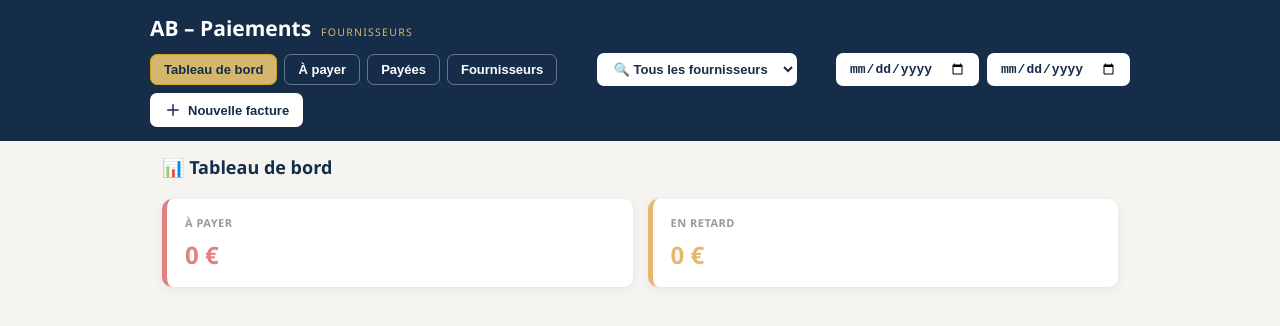
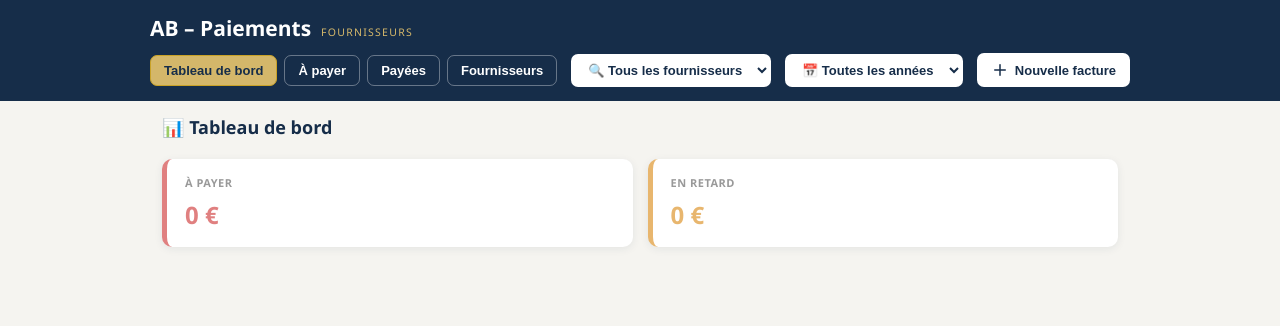
Before and after one commit to abrenov35/ab-facture, a React (Create React App) app: page / in a window 1280 px wide. Shown: the top 326 px of the page. Built offline with nearby package versions, Linux system fonts and the light colour scheme.

Commit message:
Simplifier les filtres - juste un dropdown pour sélectionner l'année

```diff
--- a/src/AB_Paiements_FINAL.jsx
+++ b/src/AB_Paiements_FINAL.jsx
@@ -32,8 +32,7 @@ export default function ABPaiements() {
   const gs = useGoogleSheets();
   const [activeTab, setActiveTab] = useState('dashboard');
   const [fournisseurFiltre, setFournisseurFiltre] = useState('');
-  const [dateDebut, setDateDebut] = useState('');
-  const [dateFin, setDateFin] = useState('');
+  const [anneeFiltre, setAnneeFiltre] = useState('');
   const [factures, setFactures] = useState([]);
   const [fournisseurs, setFournisseurs] = useState([]);
   const [editingFacture, setEditingFacture] = useState(null);
@@ -95,13 +94,8 @@ export default function ABPaiements() {
     ? factures.filter(f => f.fournisseur === fournisseurFiltre)
     : factures;
 
-  const facturesFiltreesPeriode = dateDebut && dateFin
-    ? facturesFiltrées.filter(f => {
-        const dateEch = new Date(f.dateEcheance);
-        const debut = new Date(dateDebut);
-        const fin = new Date(dateFin);
-        return dateEch >= debut && dateEch <= fin;
-      })
+  const facturesFiltreesPeriode = anneeFiltre
+    ? facturesFiltrées.filter(f => new Date(f.dateEcheance).getFullYear().toString() === anneeFiltre)
     : facturesFiltrées;
 
   const handlePayer = (facture) => {
@@ -257,14 +251,11 @@ export default function ABPaiements() {
               </select>
             </div>
 
-            {/* Filtres par période */}
+            {/* Dropdown filtre année */}
             <div style={{ display: 'flex', gap: '8px', alignItems: 'center', flexWrap: 'wrap' }}>
-              <input
-                type="date"
-                value={dateDebut}
-                onChange={(e) => setDateDebut(e.target.value)}
-                placeholder="De"
-                title="Date début"
+              <select
+                value={anneeFiltre}
+                onChange={(e) => setAnneeFiltre(e.target.value)}
                 style={{
                   background: '#fff',
                   color: '#162D49',
@@ -276,44 +267,14 @@ export default function ABPaiements() {
                   cursor: 'pointer',
                   outline: 'none'
                 }}
-              />
-              <input
-                type="date"
-                value={dateFin}
-                onChange={(e) => setDateFin(e.target.value)}
-                placeholder="À"
-                title="Date fin"
-                style={{
-                  background: '#fff',
-                  color: '#162D49',
-                  border: '1px solid rgba(255,255,255,.35)',
-                  borderRadius: '7px',
-                  padding: '7px 12px',
-                  fontSize: '13px',
-                  fontWeight: 600,
-                  cursor: 'pointer',
-                  outline: 'none'
-                }}
-              />
-              {(dateDebut || dateFin) && (
-                <button
-                  onClick={() => { setDateDebut(''); setDateFin(''); }}
-                  title="Réinitialiser"
-                  style={{
-                    background: 'rgba(255,255,255,.2)',
-                    color: '#fff',
-                    border: '1px solid rgba(255,255,255,.35)',
-                    borderRadius: '7px',
-                    padding: '7px 12px',
-                    fontSize: '12px',
-                    fontWeight: 600,
-                    cursor: 'pointer',
-                    outline: 'none'
-                  }}
-                >
-                  ✕ Réinitialiser
-                </button>
-              )}
+              >
+                <option value="">📅 Toutes les années</option>
+                {[...new Set(factures.map(f => new Date(f.dateEcheance).getFullYear()))].sort((a, b) => b - a).map(annee => (
+                  <option key={annee} value={annee.toString()}>
+                    {annee}
+                  </option>
+                ))}
+              </select>
             </div>
 
             {/* Bouton Nouvelle facture */}
@@ -392,15 +353,15 @@ export default function ABPaiements() {
               {fournisseurFiltre && <StatCard titre="Total global" montant={formatMontant(totalGlobal)} bg="rgba(22,45,73,.10)" color="#162D49" />}
             </div>
 
-            {/* RÉSUMÉ DE LA PÉRIODE */}
-            {dateDebut && dateFin && (
+            {/* RÉSUMÉ DE L'ANNÉE */}
+            {anneeFiltre && (
               <div style={{ marginBottom: '30px', background: '#fff', borderRadius: '12px', border: '2px solid #162D49', overflow: 'hidden', boxShadow: '0 2px 8px rgba(22,45,73,.10)' }}>
                 <div style={{ background: '#162D49', padding: '16px 20px', borderBottom: '3px solid #D4B76A' }}>
-                  <b style={{ fontSize: '15px', display: 'block', color: '#fff', marginBottom: '4px' }}>📅 Résumé de la période</b>
-                  <span style={{ fontSize: '12px', color: 'rgba(255,255,255,.80)' }}>Du {formatDate(dateDebut)} au {formatDate(dateFin)}</span>
+                  <b style={{ fontSize: '15px', display: 'block', color: '#fff', marginBottom: '4px' }}>📅 Résumé de l'année {anneeFiltre}</b>
+                  <span style={{ fontSize: '12px', color: 'rgba(255,255,255,.80)' }}>{fournisseurFiltre ? `Fournisseur: ${fournisseurFiltre}` : 'Tous les fournisseurs'}</span>
                 </div>
 
-                {/* Cartes résumé période */}
+                {/* Cartes résumé année */}
                 <div style={{ padding: '20px', background: '#f5f5f5' }}>
                   <div style={{ display: 'grid', gridTemplateColumns: 'repeat(auto-fit, minmax(150px, 1fr))', gap: '12px', marginBottom: '15px' }}>
                     <div style={{ background: '#fff', padding: '12px', borderRadius: '8px', border: '1px solid #e8e8e8' }}>
@@ -422,7 +383,7 @@ export default function ABPaiements() {
                   </div>
                 </div>
 
-                {/* Tableau détaillé de la période */}
+                {/* Tableau détaillé de l'année */}
                 {facturesFiltreesPeriode.length > 0 && (
                   <div style={{ overflowX: 'auto' }}>
                     <table style={{ width: '100%', borderCollapse: 'collapse', fontSize: '12px' }}>
@@ -454,7 +415,7 @@ export default function ABPaiements() {
 
                 {facturesFiltreesPeriode.length === 0 && (
                   <div style={{ padding: '20px', textAlign: 'center', color: '#999', fontSize: '13px' }}>
-                    Aucune facture pour cette période
+                    Aucune facture pour cette année
                   </div>
                 )}
               </div>
```
